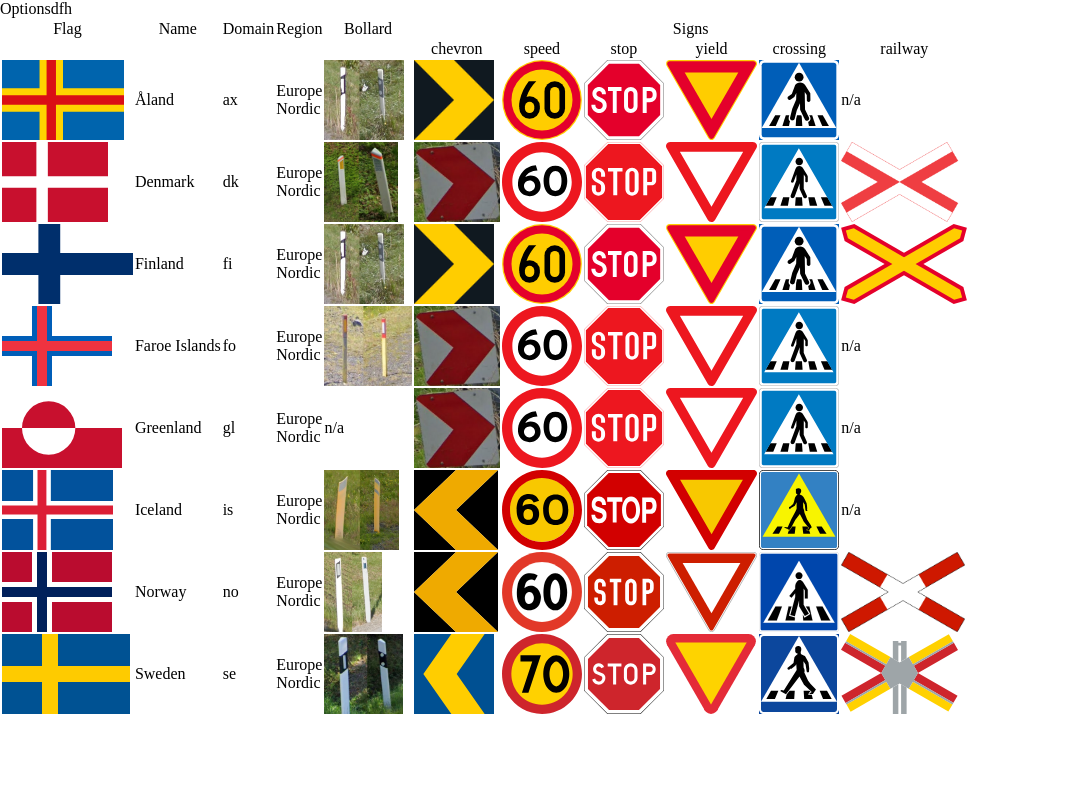
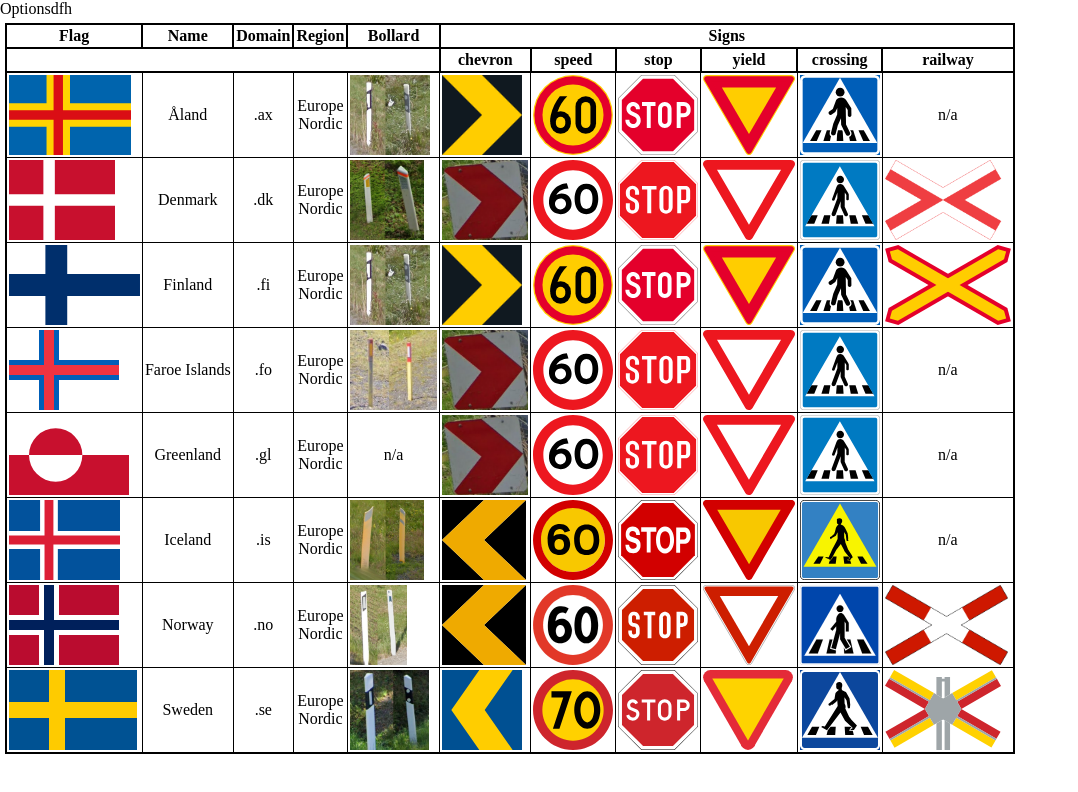
Before and after one commit to daniel93k/geo-app, a React (Vite) app: page / in a window 1280 px wide. Shown: the top 792 px of the page, without its empty margins (0-1078 px from the left). Built offline with nearby package versions, Linux system fonts and the light colour scheme.

Commit message:
nicer table

```diff
--- a/src/Output.css
+++ b/src/Output.css
@@ -1,3 +1,22 @@
-img {
+.Output img {
    max-height: 80px;
 }
+
+.Output table {
+   border: 2px solid black;
+   border-collapse: collapse;
+   margin: 5px;
+}
+
+.Output table th {
+   font-weight: bold;
+   border: 2px solid black;
+   padding: 2px;
+}
+
+.Output table td {
+   /* font-weight: bold; */
+   border: 1px solid black;
+   padding: 2px;
+   text-align: center;
+}
--- a/src/Output.tsx
+++ b/src/Output.tsx
@@ -18,18 +18,18 @@ export default function Output(props:props) {
     return (
       <tbody>
       <tr key={item.flag}>
-        <td><a href={`./sources/index.html#${item.domain}`} target="_blank" rel="noopener noreferrer"><img src={item.flag} /></a></td>
-        <td>{item.name}</td>
-        <td>{item.domain}</td>
-        <td>{item.region.map(item => <div>{item}</div>)}</td>
-        <td>{item.bollard?item.bollard.map(item => <a href={item.pic} target="_blank" rel="noopener noreferren"><img src={item.pic} /></a>):"n/a"}</td>
+        <td className="flag"><a href={`./sources/index.html#${item.domain}`} target="_blank" rel="noopener noreferrer"><img src={item.flag} /></a></td>
+        <td className="name">{item.name}</td>
+        <td className="domain">{item.domain}</td>
+        <td className="region">{item.region.map(item => <div>{item}</div>)}</td>
+        <td className="collard">{item.bollard?item.bollard.map(item => <a href={item.pic} target="_blank" rel="noopener noreferren"><img src={item.pic} /></a>):"n/a"}</td>
 
-        <td>{item.signs.chevron.map(item => <a href={item.pic} target="_blank" rel="noopener noreferrer"><img src={item.pic} /></a>)}</td>
-        <td>{item.signs.speed.map(item => <a href={item.pic} target="_blank" rel="noopener noreferrer"><img src={item.pic} /></a>)}</td>
-        <td>{item.signs.stop.map(item => <a href={item.pic} target="_blank" rel="noopener noreferrer"><img src={item.pic} /></a>)}</td>
-        <td>{item.signs.yield.map(item => <a href={item.pic} target="_blank" rel="noopener noreferrer"><img src={item.pic} /></a>)}</td>
-        <td>{item.signs.pedestrianCrossing.map(item => <a href={item.pic} target="_blank" rel="noopener noreferrer"><img src={item.pic} /></a>)}</td>
-        <td>{item.signs.railway?item.signs.railway.map(item => <a href={item.pic} target="_blank" rel="noopener noreferrer"><img src={item.pic}/></a>):"n/a"}</td>
+        <td className="chevron">{item.signs.chevron.map(item => <a href={item.pic} target="_blank" rel="noopener noreferrer"><img src={item.pic} /></a>)}</td>
+        <td className="speed">{item.signs.speed.map(item => <a href={item.pic} target="_blank" rel="noopener noreferrer"><img src={item.pic} /></a>)}</td>
+        <td className="stop">{item.signs.stop.map(item => <a href={item.pic} target="_blank" rel="noopener noreferrer"><img src={item.pic} /></a>)}</td>
+        <td className="yield">{item.signs.yield.map(item => <a href={item.pic} target="_blank" rel="noopener noreferrer"><img src={item.pic} /></a>)}</td>
+        <td className="crossing">{item.signs.pedestrianCrossing.map(item => <a href={item.pic} target="_blank" rel="noopener noreferrer"><img src={item.pic} /></a>)}</td>
+        <td className="railway">{item.signs.railway?item.signs.railway.map(item => <a href={item.pic} target="_blank" rel="noopener noreferrer"><img src={item.pic}/></a>):"n/a"}</td>
       </tr>
       </tbody>
     )
--- a/src/interface.tsx
+++ b/src/interface.tsx
@@ -1,8 +1,8 @@
 export default interface worldData {
   flag: string;
   name: string;
-  sovereign: boolean;
-  domain: string[];
+  sovereignTo?: string;
+  domain: string;
   region: string[];
   bollard?: bollard[];
   signs: {
--- a/src/worlddata/worlddata.tsx
+++ b/src/worlddata/worlddata.tsx
@@ -1,13 +1,13 @@
 const base = "worldpics/"
 import worldInterface from "../interface.tsx"
-
+// TODO add höger/vänster trafik, väglinjer, snöpålar, vägskyltar med nummer, regskyltar, alfabeten(språk), elstolpar, vanliga ort tex: väg, telnummer,
 
 export const worldData: worldInterface[] = [
   {
     flag: base + "ax/ax_flag.svg",
     name: "Åland",
-    sovereign: false,
-    domain: ["ax"],
+    sovereignTo: "fi",
+    domain: ".ax",
     region: ["Europe", "Nordic"],
     bollard: [
       {
@@ -56,8 +56,7 @@ export const worldData: worldInterface[] = [
   {
     flag: base + "dk/dk_flag.svg",
     name: "Denmark",
-    sovereign: true,
-    domain: ["dk"],
+    domain: ".dk",
     region: ["Europe", "Nordic"],
     bollard: [
       {
@@ -112,8 +111,7 @@ export const worldData: worldInterface[] = [
   {
     flag: base + "fi/fi_flag.svg",
     name: "Finland",
-    sovereign: true,
-    domain: ["fi"],
+    domain: ".fi",
     region: ["Europe", "Nordic"],
     bollard: [
       {
@@ -169,8 +167,8 @@ export const worldData: worldInterface[] = [
   {
     flag: base + "fo/fo_flag.svg",
     name: "Faroe Islands",
-    sovereign: false,
-    domain: ["fo"],
+    sovereignTo: "dk",
+    domain: ".fo",
     region: ["Europe", "Nordic"],
     bollard: [
       {
@@ -219,8 +217,8 @@ export const worldData: worldInterface[] = [
   {
     flag: base + "gl/gl_flag.svg",
     name: "Greenland",
-    sovereign: false,
-    domain: ["gl"],
+    sovereignTo: "dk",
+    domain: ".gl",
     region: ["Europe", "Nordic"],
     signs: {
       speed: [
@@ -262,8 +260,7 @@ export const worldData: worldInterface[] = [
   {
     flag: base + "is/is_flag.svg",
     name: "Iceland",
-    sovereign: true,
-    domain: ["is"],
+    domain: ".is",
     region: ["Europe", "Nordic"],
     bollard: [
       {
@@ -312,8 +309,7 @@ export const worldData: worldInterface[] = [
   {
     flag: base + "no/no_flag.svg",
     name: "Norway",
-    sovereign: true,
-    domain: ["no"],
+    domain: ".no",
     region: ["Europe", "Nordic"],
     bollard: [
       {
@@ -369,8 +365,7 @@ export const worldData: worldInterface[] = [
   {
     flag: base + "se/se_flag.svg",
     name: "Sweden",
-    sovereign: true,
-    domain: ["se"],
+    domain: ".se",
     region: ["Europe", "Nordic"],
     bollard: [
       {
```
